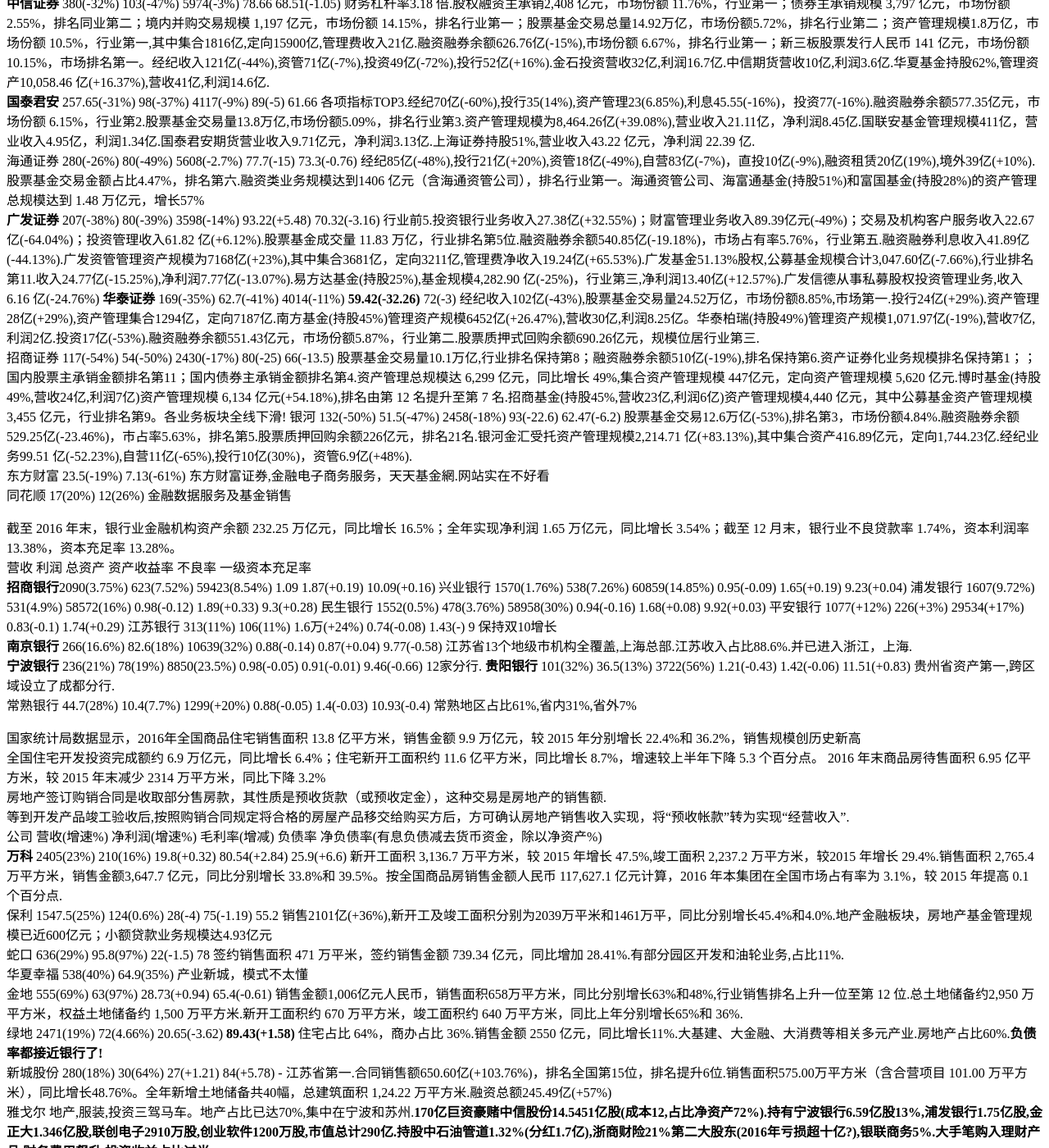
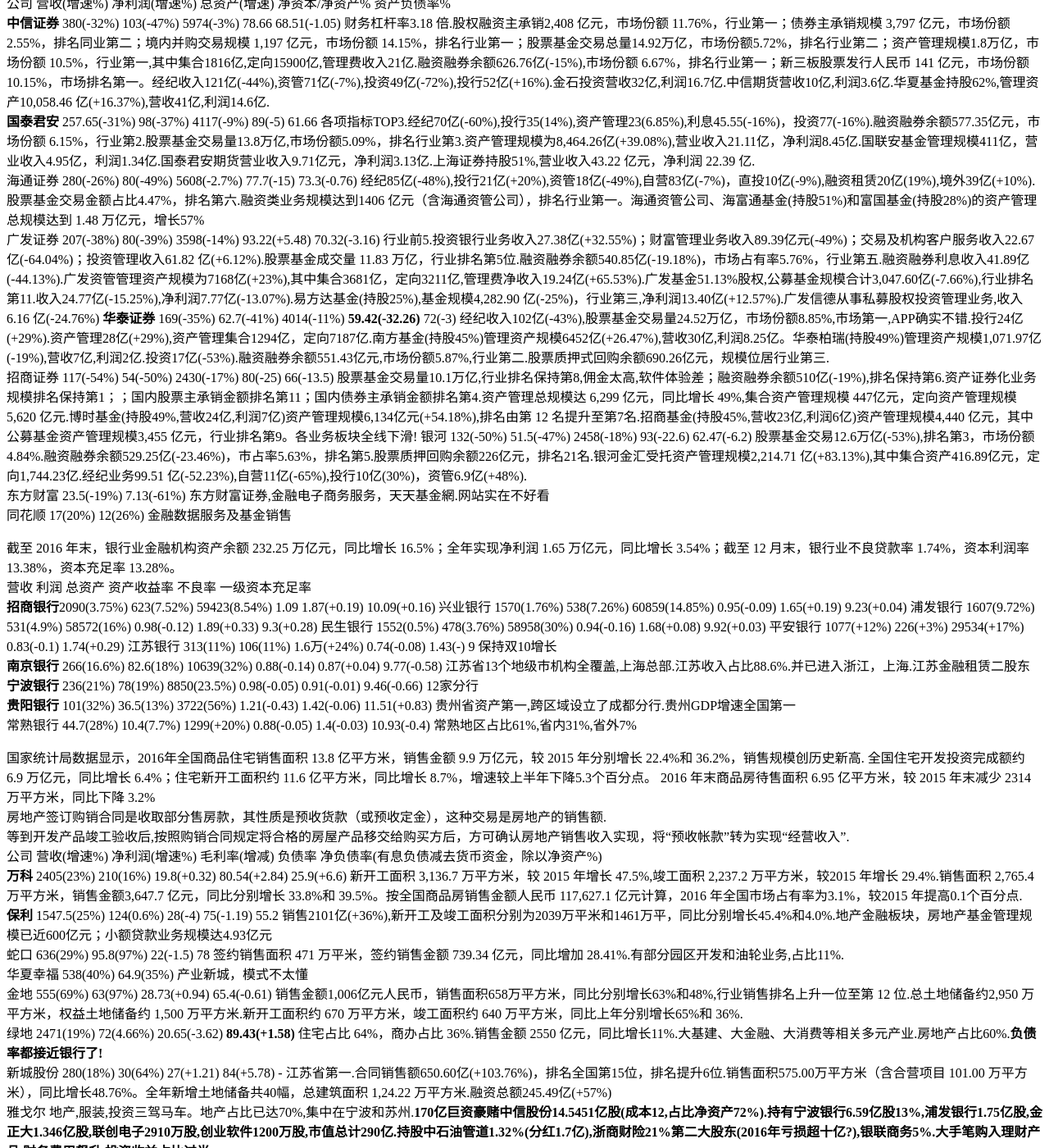
Before and after one commit to kingofhawks/kingofhawks.github.io, a Jekyll site: the page built from _posts/2017-11-24-重点上市公司2017年报汇总.md, in a window 1280 px wide and 1400 px high, scrolled down 4690 px. Shown: the whole window at 82% size. Built offline with Jekyll 4.4.1, drawn with Linux system fonts in a browser that asks for light colours; our own code applies the rules of GitHub Pages for plain Markdown files; some of the changed text lies outside the part shown.

Commit message:
update post

```diff
--- a/_posts/2017-11-24-重点上市公司2017年报汇总.md
+++ b/_posts/2017-11-24-重点上市公司2017年报汇总.md
@@ -39,9 +39,9 @@
 **白云山**  200(4.76%)       15(16%)        32.72(-3.14)   34             3.3(4.63%/4.78%)     674            药品69亿，其中中药近半.大健康77亿,商业51亿,金戈4亿(+70%)，其他头孢为主。研发无太多看点.估值略高
 华润三九    89(13.69%)       11.98(-4%)     64.87(+1.36)    36             2.8(15%/3.12%)       283(+20)       感冒、皮肤、胃肠、小儿等OTC为主、中药。过亿品种18
 天士力       139(5%)         11.76(-20%)     38.55(+1.17)    54(-10.77)     4.4(-12%/7.12%)      1142(+230)     现代中药.丹参滴丸FDA.普佑克(心肌梗死),水飞蓟宾.制药61.78亿(-2.93%),其中中药50亿(-2.88%).商业77亿(13%)
-**济川药业** 46.77(24%)      9.34(36%)      84.35(+0.05)    28             1.45(14%/3.11%)     351(+21)       儿科、呼吸、消化等领域.蒲地蓝超20亿,占比40%，雷贝拉挫，小儿豉翘清热颗粒等OTC
+**济川药业** 46.77(24%)      9.34(36%)      84.35(+0.05)    28             1.45(14%/3.11%)     351(+21)       儿科、呼吸、消化等领域.蒲地蓝超20亿,占比40%，雷贝拉挫,小儿豉翘清热颗粒,三拗片(咳喘)等OTC
 **同仁堂**    121(11%)       9.33(6%)       44.05(+2.57)    50             1.87(0.55%/1.73%)    691           太稳定无惊喜，中药主打心血管补益类,安宫牛黄丸,六味地黄,阿胶,牛黄清心,大活络
-片仔癀      23(22%)         5.36(15%)       48.51(+1.51)   26(+7)         0.67(33%/2.9%)       112(-44)       药品11亿(+25%),流通9亿(+22%),日化2.6亿(牙膏,+12%)
+**片仔癀**    23(22%)        5.36(15%)     48.51(+1.51)     26(+7)         0.67(33%/2.9%)       112(-44)       药品11亿(+25%),流通9亿(+22%),日化2.6亿(牙膏,+12%).品种不错,估值高
 **贵州百灵**  22(16%)       4.8(17%)       64.17(+2.76)   29             0.74(134%/3.36%)      190(+39)      苗药/中成药,银丹心脑通软胶囊6.3亿(+10%),贵阳中医糖尿病医院5224万.预计2017年营收26.6亿元，预计实现净利润5.7亿元.估值偏高
 康恩贝      53(48%)         4.4(-20%)      53.15(-16.62)  57             1.2(-/3.24%)         643            医药工业70%,中药为主,丹参川芎嗪注射液、天保宁银杏叶制剂,奥美拉唑、肠炎宁,前列康,珍视明.珍诚医药互联网医药
 奇正藏药    9.68(-2.65%)     2.9(9.4%)     84.5(+4.72)    16             0.43(5%/4.42%)        209(+16)      止痛膏占比76%，药材,红花如意丸(妇科),游资喜欢，业绩稳定，增长乏力
@@ -71,8 +71,8 @@
 血制品
 上海莱士     23(15%)        16(11.8%)       63.55(+1.95)   12              0.77(-24%/3.3%)       120(+6)        Baxalta(已被Shire收购),Grifols(GRFS),CSL   资本运作好手.白蛋白\免疫球蛋白(静丙)\凝血因子等11个品种.单采血浆站35家,全年采浆量接近900吨.无财务费用.
 **华兰生物** 19(31%)         7.8(32%)       61(+0.89)     9               0.98(42%/5.1%)       308(+50)       单采血浆站23家.白蛋白/静注丙球为主，采浆1000多吨(+40%).少量疫苗业务1亿左右.参股公司华兰基因工程有限公司研发、生产单克隆抗体药物，目前已取得曲妥珠单抗、利妥昔单抗、贝伐单抗、阿达木单抗的临床试验批件。帕尼单抗、德尼单抗、伊匹单抗正在进行临床前研究.做单抗研发投入明显不足
-**博雅生物** 9.46(74%)        2.7(79%)       58.15(+1.89)    17              0.54(80%/5.7%)       156(+25)       白蛋白、免疫球蛋白和凝血因子.血液制品增54%,占比55%(-6%),天安药业(持股83%)糖尿病2亿(+12%),全资新百药业多肽2.16亿
-天坛生物    20.95(29%)       2.6(2523%)      47.45(+3)      62              1.4(27%/6.8%)        162(-31)      血制品13亿(+29%)，疫苗7.8亿(+31%)，常年业绩低迷.成都蓉生共有在营单采血浆站18家,采浆683吨.中生股份旗下贵州中泰80%股权拟置入,剥离亏损的疫苗业务.
+**博雅生物** 9.46(74%)        2.7(79%)       58.15(+1.89)    17           0.54(80%/5.7%)       156(+25)       白蛋白、免疫球蛋白和凝血因子.血液制品增54%,占比55%(-6%),天安药业(持股83%)糖尿病2亿(+12%),全资新百药业多肽2.16亿
+天坛生物    20.95(29%)       2.6(2523%)      47.45(+3)      62            1.4(27%/6.8%)        162(-31) 血制品13亿(+29%),疫苗7.8亿(+31%),常年业绩低迷.成都蓉生共有在营单采血浆站18家,采浆683吨.中生股份旗下贵州中泰80%股权拟置入,剥离亏损的疫苗业务.
 
 
 根据Kalorama Information预计，在2015-2020年期间，我国疫苗市场的年复合增长率将保持在9%左右，到2020年，疫苗市场将达到30.9亿美元
@@ -91,6 +91,7 @@
 **万孚生物** 5.47(27%)       1.45(15%)      69.47(+2.7)   16               0.62(35%/11%)        269(+84)        IVD之POCT现场检测(传染病、毒品、慢性病、妊娠)
 我武生物    3.1(16.8%)       1.29(9.6%)      96.3(+1.21)   4.6             0.18(8.4%/5.72%)   58(-4)        粉尘螨滴剂及皮肤点刺诊断试剂盒,脱敏,小众市场
 达安基因    14.7(35.74%)     1(-33.86%)     -              56.4            1.14(2.95%/7.71%)    147(+11)       IVD试剂/仪器/服务为主，中山大学控股
+金域医学  连锁实验室
 
 
 零售:2016 年全国零售药店市场总规模（以终端零售价格计算）3,377亿元，较 2015 年增长 9.2%.对标CVS,沃尔格林-联合博姿(WBA)
@@ -116,9 +117,9 @@
 汤臣倍健    23(1.9%)        5.35(-16%)      64.76(-1.97)   13             1.02(60%/4.42%)     279(+14)       NBTY,GNC,康宝莱.已接近行业天花板
 
 
-其他TOP100公司
-公司        营收(增速%)       净利润(增速%)   毛利率(增减)   负债率(增减)   总资产(增速)                                 备注
-中国平安     7124(15%)        624(+15%)                    93.1(+0.1)    5.58万(17%)     寿险业务实现新业务价值508.05亿元，同比增长32.2% ；平安寿险实现净利润244.44亿元 ；个人寿险代理人队伍规模超110万，较年初增长27.7%.平安产险实现保费收入1,779.08亿元，同比增长8.7%，净利润127.00亿元 ；资产管理业务全年实现净利润99.50亿元，其中证券净利润22.15亿元，信托净利润23.22亿元，平安资产管理净利润22.21亿元，租赁净利润13.52亿元.陆金所控股(持股43.76%)完成B轮12亿美元融资，估值185亿美元，平安好医生完成A轮5亿美元融资，估值30亿美元
+金融类
+公司        营收(增速%)       净利润(增速%)   毛利率(增减)   负债率(增减)   总资产(增速)    备注
+中国平安     7124(15%)        624(+15%)                    93.1(+0.1)    5.58万(17%)     寿险业务实现新业务价值508.05亿元，同比增长32.2% ；平安寿险实现净利润244.44亿元 ；个人寿险代理人队伍规模超110万，较年初增长27.7%.平安产险实现保费收入1,779.08亿元，同比增长8.7%，净利润127.00亿元 ；资产管理业务全年实现净利润99.50亿元，其中证券净利润22.15亿元，信托净利润23.22亿元，平安资产管理净利润22.21亿元，租赁净利润13.52亿元.陆金所(持股43.76%)B轮12亿美元，估值185亿美元，平安好医生A轮5亿美元，估值30亿美元
 
 
 截至 2016年12月31日，中国证券业129家证券公司总资产、净资产及净资本分别为5.79万亿(-9.8%)、1.64万亿元(13%)及1.47万亿元(17.6%).
@@ -135,35 +136,35 @@
 **中信证券** 380(-32%)        103(-47%)          5974(-3%)     78.66            68.51(-1.05)   财务杠杆率3.18 倍.股权融资主承销2,408 亿元，市场份额 11.76%，行业第一；债券主承销规模 3,797 亿元，市场份额 2.55%，排名同业第二；境内并购交易规模 1,197 亿元，市场份额 14.15%，排名行业第一；股票基金交易总量14.92万亿，市场份额5.72%，排名行业第二；资产管理规模1.8万亿，市场份额 10.5%，行业第一,其中集合1816亿,定向15900亿,管理费收入21亿.融资融券余额626.76亿(-15%),市场份额 6.67%，排名行业第一；新三板股票发行人民币 141 亿元，市场份额 10.15%，市场排名第一。经纪收入121亿(-44%),资管71亿(-7%),投资49亿(-72%),投行52亿(+16%).金石投资营收32亿,利润16.7亿.中信期货营收10亿,利润3.6亿.华夏基金持股62%,管理资产10,058.46 亿(+16.37%),营收41亿,利润14.6亿.
 **国泰君安**  257.65(-31%)     98(-37%)         4117(-9%)      89(-5)            61.66        各项指标TOP3.经纪70亿(-60%),投行35(14%),资产管理23(6.85%),利息45.55(-16%)，投资77(-16%).融资融券余额577.35亿元，市场份额 6.15%，行业第2.股票基金交易量13.8万亿,市场份额5.09%，排名行业第3.资产管理规模为8,464.26亿(+39.08%),营业收入21.11亿，净利润8.45亿.国联安基金管理规模411亿，营业收入4.95亿，利润1.34亿.国泰君安期货营业收入9.71亿元，净利润3.13亿.上海证券持股51%,营业收入43.22 亿元，净利润 22.39 亿.
 海通证券     280(-26%)         80(-49%)         5608(-2.7%)    77.7(-15)         73.3(-0.76)   经纪85亿(-48%),投行21亿(+20%),资管18亿(-49%),自营83亿(-7%)，直投10亿(-9%),融资租赁20亿(19%),境外39亿(+10%).股票基金交易金额占比4.47%，排名第六.融资类业务规模达到1406 亿元（含海通资管公司），排名行业第一。海通资管公司、海富通基金(持股51%)和富国基金(持股28%)的资产管理总规模达到 1.48 万亿元，增长57%
-**广发证券**  207(-38%)        80(-39%)         3598(-14%)     93.22(+5.48)      70.32(-3.16)   行业前5.投资银行业务收入27.38亿(+32.55%)；财富管理业务收入89.39亿元(-49%)；交易及机构客户服务收入22.67亿(-64.04%)；投资管理收入61.82 亿(+6.12%).股票基金成交量 11.83 万亿，行业排名第5位.融资融券余额540.85亿(-19.18%)，市场占有率5.76%，行业第五.融资融券利息收入41.89亿(-44.13%).广发资管管理资产规模为7168亿(+23%),其中集合3681亿，定向3211亿,管理费净收入19.24亿(+65.53%).广发基金51.13%股权,公募基金规模合计3,047.60亿(-7.66%),行业排名第11.收入24.77亿(-15.25%),净利润7.77亿(-13.07%).易方达基金(持股25%),基金规模4,282.90 亿(-25%)，行业第三,净利润13.40亿(+12.57%).广发信德从事私募股权投资管理业务,收入6.16 亿(-24.76%)
-**华泰证券**  169(-35%)        62.7(-41%)        4014(-11%)  **59.42(-32.26)**   72(-3)        经纪收入102亿(-43%),股票基金交易量24.52万亿，市场份额8.85%,市场第一.投行24亿(+29%).资产管理28亿(+29%),资产管理集合1294亿，定向7187亿.南方基金(持股45%)管理资产规模6452亿(+26.47%),营收30亿,利润8.25亿。华泰柏瑞(持股49%)管理资产规模1,071.97亿(-19%),营收7亿,利润2亿.投资17亿(-53%).融资融券余额551.43亿元，市场份额5.87%，行业第二.股票质押式回购余额690.26亿元，规模位居行业第三.
-招商证券      117(-54%)        54(-50%)         2430(-17%)     80(-25)            66(-13.5)    股票基金交易量10.1万亿,行业排名保持第8；融资融券余额510亿(-19%),排名保持第6.资产证券化业务规模排名保持第1；；国内股票主承销金额排名第11；国内债券主承销金额排名第4.资产管理总规模达 6,299 亿元，同比增长 49%,集合资产管理规模 447亿元，定向资产管理规模 5,620 亿元.博时基金(持股49%,营收24亿,利润7亿)资产管理规模 6,134 亿元(+54.18%),排名由第 12 名提升至第 7 名.招商基金(持股45%,营收23亿,利润6亿)资产管理规模4,440 亿元，其中公募基金资产管理规模 3,455 亿元，行业排名第9。各业务板块全线下滑!
+广发证券  207(-38%)        80(-39%)         3598(-14%)     93.22(+5.48)      70.32(-3.16)   行业前5.投资银行业务收入27.38亿(+32.55%)；财富管理业务收入89.39亿元(-49%)；交易及机构客户服务收入22.67亿(-64.04%)；投资管理收入61.82 亿(+6.12%).股票基金成交量 11.83 万亿，行业排名第5位.融资融券余额540.85亿(-19.18%)，市场占有率5.76%，行业第五.融资融券利息收入41.89亿(-44.13%).广发资管管理资产规模为7168亿(+23%),其中集合3681亿，定向3211亿,管理费净收入19.24亿(+65.53%).广发基金51.13%股权,公募基金规模合计3,047.60亿(-7.66%),行业排名第11.收入24.77亿(-15.25%),净利润7.77亿(-13.07%).易方达基金(持股25%),基金规模4,282.90 亿(-25%)，行业第三,净利润13.40亿(+12.57%).广发信德从事私募股权投资管理业务,收入6.16 亿(-24.76%)
+**华泰证券**  169(-35%)        62.7(-41%)        4014(-11%)  **59.42(-32.26)**   72(-3)        经纪收入102亿(-43%),股票基金交易量24.52万亿，市场份额8.85%,市场第一,APP确实不错.投行24亿(+29%).资产管理28亿(+29%),资产管理集合1294亿，定向7187亿.南方基金(持股45%)管理资产规模6452亿(+26.47%),营收30亿,利润8.25亿。华泰柏瑞(持股49%)管理资产规模1,071.97亿(-19%),营收7亿,利润2亿.投资17亿(-53%).融资融券余额551.43亿元,市场份额5.87%,行业第二.股票质押式回购余额690.26亿元，规模位居行业第三.
+招商证券      117(-54%)        54(-50%)         2430(-17%)     80(-25)            66(-13.5)    股票基金交易量10.1万亿,行业排名保持第8,佣金太高,软件体验差；融资融券余额510亿(-19%),排名保持第6.资产证券化业务规模排名保持第1；；国内股票主承销金额排名第11；国内债券主承销金额排名第4.资产管理总规模达 6,299 亿元，同比增长 49%,集合资产管理规模 447亿元，定向资产管理规模 5,620 亿元.博时基金(持股49%,营收24亿,利润7亿)资产管理规模6,134亿元(+54.18%),排名由第 12 名提升至第7名.招商基金(持股45%,营收23亿,利润6亿)资产管理规模4,440 亿元，其中公募基金资产管理规模3,455 亿元，行业排名第9。各业务板块全线下滑!
 银河         132(-50%)         51.5(-47%)       2458(-18%)    93(-22.6)           62.47(-6.2)  股票基金交易12.6万亿(-53%),排名第3，市场份额4.84%.融资融券余额529.25亿(-23.46%)，市占率5.63%，排名第5.股票质押回购余额226亿元，排名21名.银河金汇受托资产管理规模2,214.71 亿(+83.13%),其中集合资产416.89亿元，定向1,744.23亿.经纪业务99.51 亿(-52.23%),自营11亿(-65%),投行10亿(30%)，资管6.9亿(+48%).
 东方财富   23.5(-19%)      7.13(-61%)     东方财富证券,金融电子商务服务，天天基金網.网站实在不好看
 同花顺     17(20%)         12(26%)        金融数据服务及基金销售
 
 截至 2016 年末，银行业金融机构资产余额 232.25 万亿元，同比增长 16.5%；全年实现净利润 1.65 万亿元，同比增长 3.54%；截至 12 月末，银行业不良贷款率 1.74%，资本利润率13.38%，资本充足率 13.28%。
-           营收             利润           总资产         资产收益率              不良率                一级资本充足率
-**招商银行**2090(3.75%)     623(7.52%)     59423(8.54%)   1.09                   1.87(+0.19)          10.09(+0.16)
-兴业银行    1570(1.76%)     538(7.26%)     60859(14.85%)  0.95(-0.09)            1.65(+0.19)          9.23(+0.04)
-浦发银行    1607(9.72%)     531(4.9%)      58572(16%)     0.98(-0.12)            1.89(+0.33)          9.3(+0.28)
-民生银行    1552(0.5%)      478(3.76%)     58958(30%)     0.94(-0.16)            1.68(+0.08)          9.92(+0.03)
+           营收             利润           总资产         资产收益率              不良率            一级资本充足率
+**招商银行**2090(3.75%)     623(7.52%)     59423(8.54%)   1.09                   1.87(+0.19)      10.09(+0.16)
+兴业银行    1570(1.76%)     538(7.26%)     60859(14.85%)  0.95(-0.09)            1.65(+0.19)      9.23(+0.04)
+浦发银行    1607(9.72%)     531(4.9%)      58572(16%)     0.98(-0.12)            1.89(+0.33)      9.3(+0.28)
+民生银行    1552(0.5%)      478(3.76%)     58958(30%)     0.94(-0.16)            1.68(+0.08)      9.92(+0.03)
 平安银行    1077(+12%)      226(+3%)       29534(+17%)    0.83(-0.1)             1.74(+0.29)
-江苏银行     313(11%)       106(11%)       1.6万(+24%)    0.74(-0.08)            1.43(-)              9   保持双10增长
-**南京银行** 266(16.6%)     82.6(18%)      10639(32%)     0.88(-0.14)            0.87(+0.04)          9.77(-0.58) 江苏省13个地级市机构全覆盖,上海总部.江苏收入占比88.6%.并已进入浙江，上海.
-**宁波银行** 236(21%)        78(19%)       8850(23.5%)     0.98(-0.05)            0.91(-0.01)          9.46(-0.66)  12家分行.
-**贵阳银行** 101(32%)        36.5(13%)     3722(56%)       1.21(-0.43)            1.42(-0.06)          11.51(+0.83) 贵州省资产第一,跨区域设立了成都分行.
-常熟银行     44.7(28%)       10.4(7.7%)    1299(+20%)       0.88(-0.05)           1.4(-0.03)           10.93(-0.4)  常熟地区占比61%,省内31%,省外7%
+江苏银行     313(11%)       106(11%)       1.6万(+24%)    0.74(-0.08)            1.43(-)           9   保持双10增长
+**南京银行** 266(16.6%)     82.6(18%)      10639(32%)     0.88(-0.14)            0.87(+0.04)      9.77(-0.58) 江苏省13个地级市机构全覆盖,上海总部.江苏收入占比88.6%.并已进入浙江，上海.江苏金融租赁二股东
+**宁波银行** 236(21%)        78(19%)       8850(23.5%)     0.98(-0.05)           0.91(-0.01)      9.46(-0.66) 12家分行
+**贵阳银行** 101(32%)        36.5(13%)     3722(56%)       1.21(-0.43)           1.42(-0.06)      11.51(+0.83) 贵州省资产第一,跨区域设立了成都分行.贵州GDP增速全国第一
+常熟银行     44.7(28%)       10.4(7.7%)    1299(+20%)       0.88(-0.05)          1.4(-0.03)       10.93(-0.4)  常熟地区占比61%,省内31%,省外7%
 
 
-国家统计局数据显示，2016年全国商品住宅销售面积 13.8 亿平方米，销售金额 9.9 万亿元，较 2015 年分别增长 22.4%和 36.2%，销售规模创历史新高
-全国住宅开发投资完成额约 6.9 万亿元，同比增长 6.4%；住宅新开工面积约 11.6 亿平方米，同比增长 8.7%，增速较上半年下降 5.3 个百分点。
+国家统计局数据显示，2016年全国商品住宅销售面积 13.8 亿平方米，销售金额 9.9 万亿元，较 2015 年分别增长 22.4%和 36.2%，销售规模创历史新高.
+全国住宅开发投资完成额约 6.9 万亿元，同比增长 6.4%；住宅新开工面积约 11.6 亿平方米，同比增长 8.7%，增速较上半年下降5.3个百分点。
 2016 年末商品房待售面积 6.95 亿平方米，较 2015 年末减少 2314 万平方米，同比下降 3.2%
 房地产签订购销合同是收取部分售房款，其性质是预收货款（或预收定金），这种交易是房地产的销售额.
 等到开发产品竣工验收后,按照购销合同规定将合格的房屋产品移交给购买方后，方可确认房地产销售收入实现，将“预收帐款”转为实现“经营收入”.
 公司     营收(增速%)      净利润(增速%)   毛利率(增减)     负债率              净负债率(有息负债减去货币资金，除以净资产%)
-**万科** 2405(23%)      210(16%)        19.8(+0.32)     80.54(+2.84)       25.9(+6.6)    新开工面积 3,136.7 万平方米，较 2015 年增长 47.5%,竣工面积 2,237.2 万平方米，较2015 年增长 29.4%.销售面积 2,765.4 万平方米，销售金额3,647.7 亿元，同比分别增长 33.8%和 39.5%。按全国商品房销售金额人民币 117,627.1 亿元计算，2016 年本集团在全国市场占有率为 3.1%，较 2015 年提高 0.1 个百分点.
-保利      1547.5(25%)    124(0.6%)      28(-4)          75(-1.19)         55.2 销售2101亿(+36%),新开工及竣工面积分别为2039万平米和1461万平，同比分别增长45.4%和4.0%.地产金融板块，房地产基金管理规模已近600亿元；小额贷款业务规模达4.93亿元
+**万科** 2405(23%)      210(16%)        19.8(+0.32)     80.54(+2.84)       25.9(+6.6)    新开工面积 3,136.7 万平方米，较 2015 年增长 47.5%,竣工面积 2,237.2 万平方米，较2015 年增长 29.4%.销售面积 2,765.4 万平方米，销售金额3,647.7 亿元，同比分别增长 33.8%和 39.5%。按全国商品房销售金额人民币 117,627.1 亿元计算，2016 年全国市场占有率为3.1%，较2015 年提高0.1个百分点.
+**保利** 1547.5(25%)    124(0.6%)      28(-4)          75(-1.19)         55.2 销售2101亿(+36%),新开工及竣工面积分别为2039万平米和1461万平，同比分别增长45.4%和4.0%.地产金融板块，房地产基金管理规模已近600亿元；小额贷款业务规模达4.93亿元
 蛇口      636(29%)      95.8(97%)       22(-1.5)        78     签约销售面积 471 万平米，签约销售金额 739.34 亿元，同比增加 28.41%.有部分园区开发和油轮业务,占比11%.
 华夏幸福  538(40%)       64.9(35%)                             产业新城，模式不太懂
 金地     555(69%)        63(97%)         28.73(+0.94)    65.4(-0.61)      销售金额1,006亿元人民币，销售面积658万平方米，同比分别增长63%和48%,行业销售排名上升一位至第 12 位.总土地储备约2,950 万平方米，权益土地储备约 1,500 万平方米.新开工面积约 670 万平方米，竣工面积约 640 万平方米，同比上年分别增长65%和 36%.
```
Also changed, not shown: other parts of _posts/2017-11-24-重点上市公司2017年报汇总.md (+6 -6 lines).
